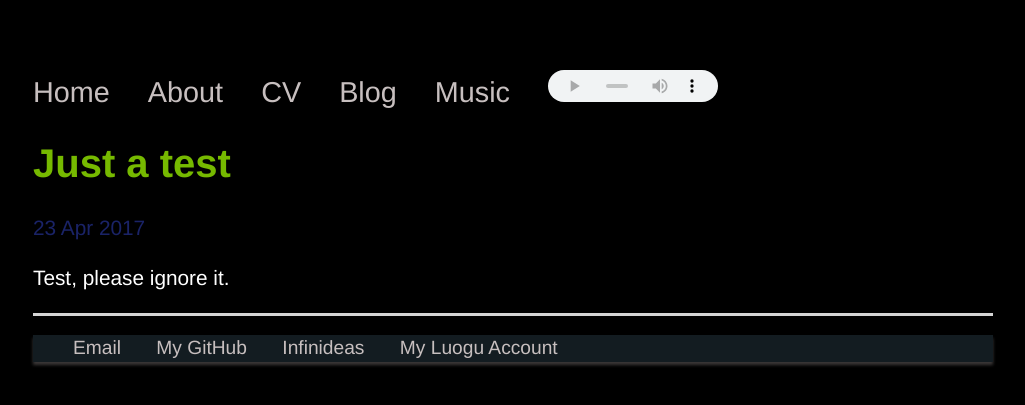
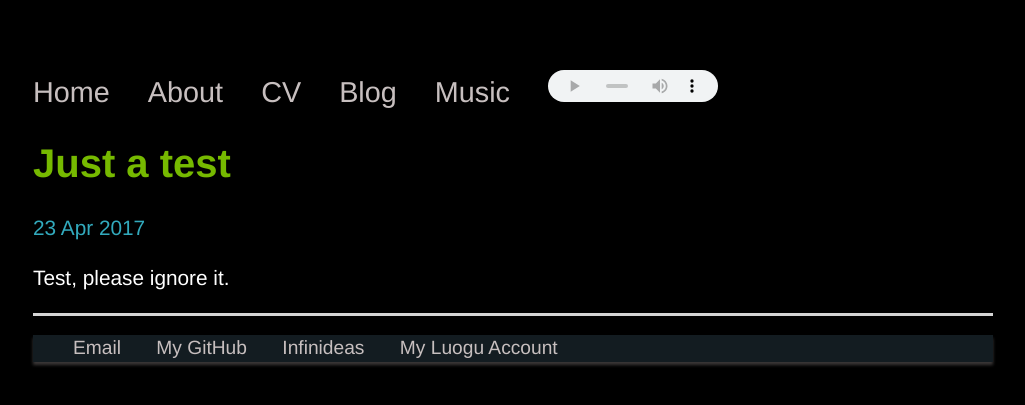
Before and after one commit to Yugoslavia36/yugoslavia36.github.io, a Jekyll site: the page built from _posts/2017-04-23-Just-a-test.md, in a window 1280 px wide. Shown: the top 405 px of the page, without its empty margins (127-1152 px from the left). Built offline with Jekyll 4.4.1, drawn with Linux system fonts in a browser that asks for light colours.

Commit message:
Update main.css

```diff
--- a/css/main.css
+++ b/css/main.css
@@ -5,7 +5,7 @@ a.mus{ font-size: 1em; line-height: 1.4em; text-decoration: none; color: #c7bfbf
 a:hover { text-decoration: underline; }
 em { font-style:italic; color:#fff; font-size: 1.7em; }
 
-p.meta { color: #1a2367; }
+p.meta { color: #32aabd; }
 p, ul { font-size: 1.3em; line-height: 1.4em; color: #fff; }
 p { font-family: 'Helvetica','Microsoft YaHei UI','Cursive';}
 audio { width: 170px; height: 32px; margin-top: 10px;}
```
